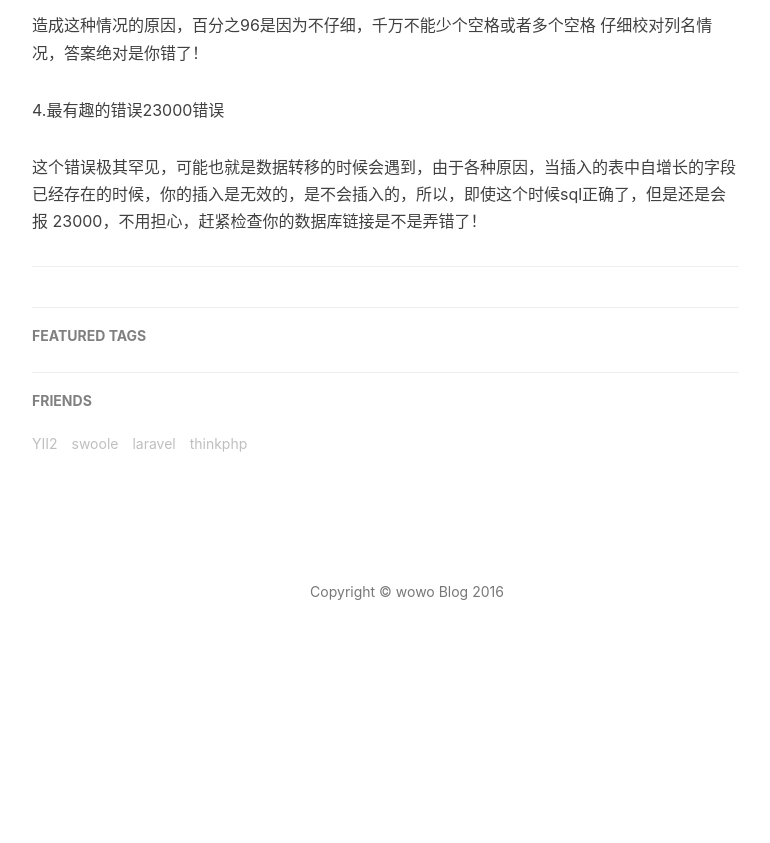
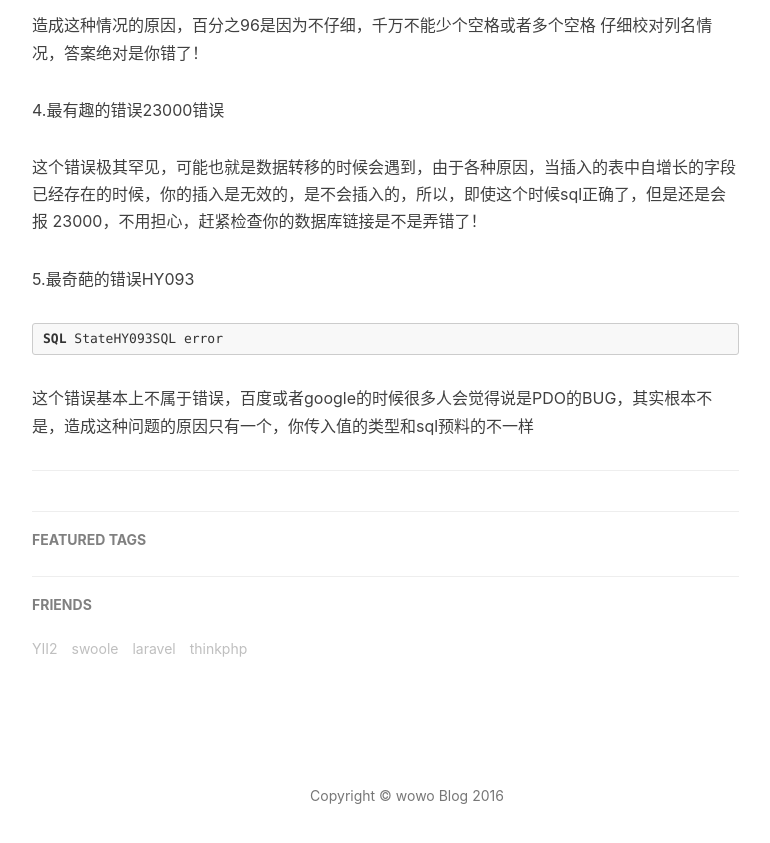
Before and after one commit to aa4933/aa4933.github.io, a Jekyll site: the page built from _posts/2016-07-04-mysql.markdown, in a window 1280 px wide and 900 px high, scrolled down 1388 px. Shown: the top 843 px of the window, without its empty margins (233-1003 px from the left). Built offline with Jekyll 4.4.1, drawn with Linux system fonts in a browser that asks for light colours; comment, search, counter and statistics services are not loaded; before the commit the page ends 2084 px from its top, so only the background shows below that.

Commit message:
增加日志

````diff
--- a/_posts/2016-07-04-mysql.markdown
+++ b/_posts/2016-07-04-mysql.markdown
@@ -45,3 +45,10 @@ INSERT INTO 表名(xx,xx,xx)VALUES(xx,xx,xx)
 
 这个错误极其罕见，可能也就是数据转移的时候会遇到，由于各种原因，当插入的表中自增长的字段已经存在的时候，你的插入是无效的，是不会插入的，所以，即使这个时候sql正确了，但是还是会报
 23000，不用担心，赶紧检查你的数据库链接是不是弄错了！
+
+5.最奇葩的错误HY093
+
+```sql
+SQL StateHY093SQL error
+```
+这个错误基本上不属于错误，百度或者google的时候很多人会觉得说是PDO的BUG，其实根本不是，造成这种问题的原因只有一个，你传入值的类型和sql预料的不一样
````
